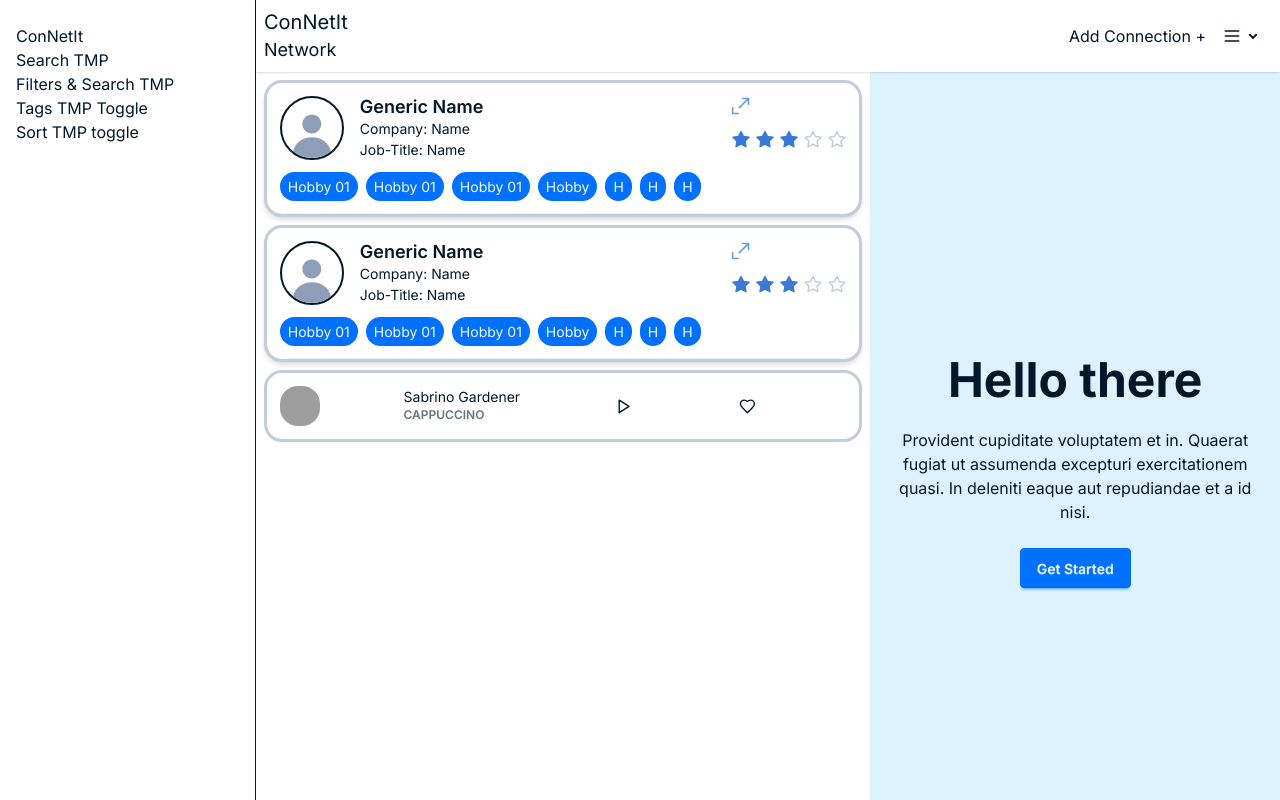
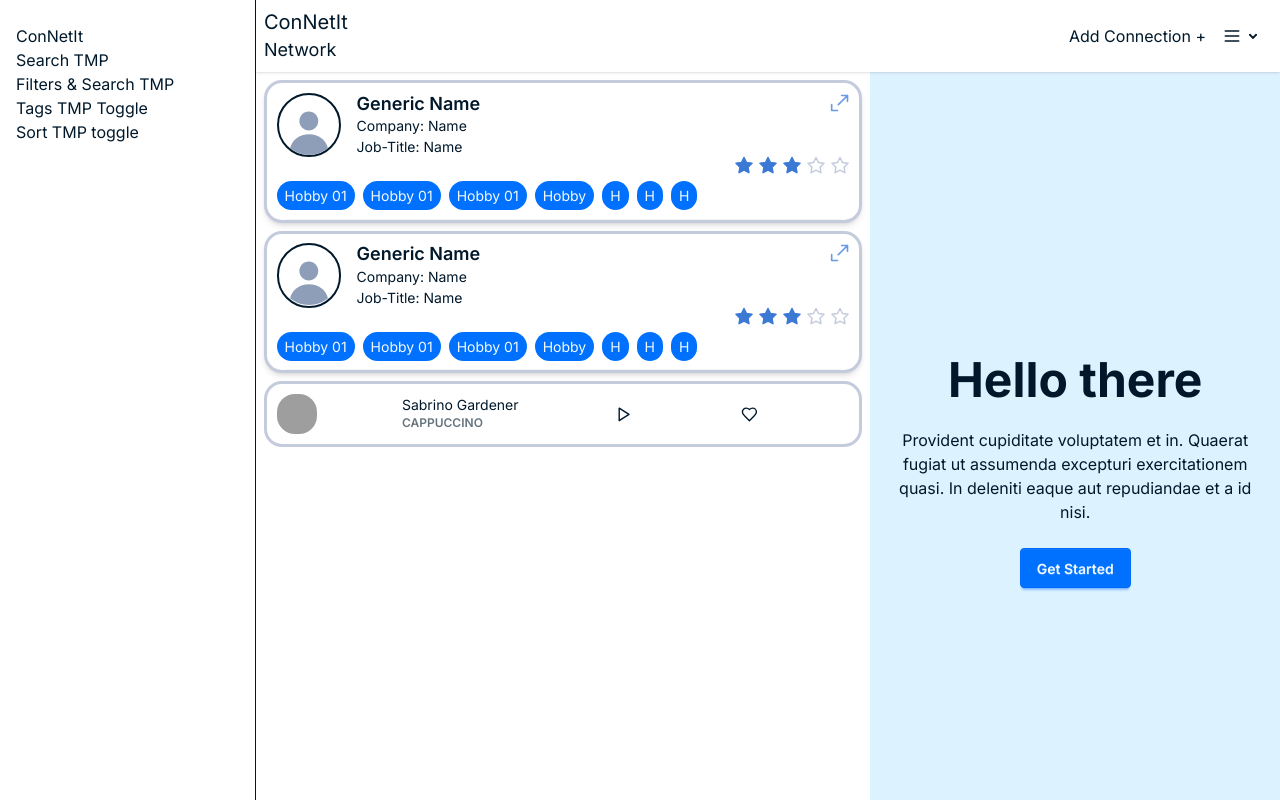
Before and after one commit to FabianoGLentini/ConNetIt, a Next.js app in the folder frontend/: page / in a window 1280 px wide. Built offline with nearby package versions, Linux system fonts and the light colour scheme; grey boxes are pictures that could not be loaded.

Commit message:
Adjust: connection card componnet content layout

```diff
--- a/frontend/app/components/Network/ConnectionCard.tsx
+++ b/frontend/app/components/Network/ConnectionCard.tsx
@@ -3,11 +3,13 @@ import { Avatar } from "./ConnectionCard/Avatar";
 // TODO add props var
 export default function ConnectionCard() {
   return (
+    // TODO add hoever effect but maybe on ul instead?
     <div className="list-row  shadow-md">
       <div className="flex flex-col">
-        {/* top row ─────────────────────────────────────────────── */}
-        <div className="flex justify-between">
-          <div className="flex flex-row gap-4 ">
+        {/* Main row ─────────────────────────────────────────────── */}
+        <div className="flex justify-between h-fill w-full">
+          {/* Left col */}
+          <div className="flex flex-row gap-4 mb-6">
             <Avatar />
             <ul>
               <h3 className="font-semibold text-lg leading-tight">
@@ -21,11 +23,11 @@ export default function ConnectionCard() {
               </li>
             </ul>
           </div>
-          {/* external-link icon */}
-          <div>
+          {/* Right col  */}
+          <div className="flex flex-col gap h-full justify-between">
             <button
               aria-label="Open profile"
-              className="text-[#6A9BE4] hover:text-[#3C79D5]"
+              className="text-[#6A9BE4] hover:text-[#3C79D5] w-fit h-fit place-self-end"
             >
               <svg
                 xmlns="http://www.w3.org/2000/svg"
@@ -43,7 +45,8 @@ export default function ConnectionCard() {
               </svg>
             </button>
             {/* rating row ──────────────────────────────────────────── */}
-            <div className="mt-2 flex gap-1">
+            {/* TODO rework rating system this is tmp visual */}
+            <div className=" flex gap-1 w-fit h-fit mb-1.5">
               {[1, 2, 3, 4, 5].map((n) => (
                 <Star key={n} filled={n <= 3} />
               ))}
@@ -52,7 +55,7 @@ export default function ConnectionCard() {
         </div>
         {/* tags row ───────────────────────────────────────────── */}
         <div className="relative max-w-full overflow-hidden">
-          <div className="mt-3 overflow-hidden whitespace-nowrap flex gap-2 w-full">
+          <div className="overflow-hidden whitespace-nowrap flex gap-2 w-full">
             {["Hobby 01", "Hobby 01", "Hobby 01", "Hobby", "H", "H", "H"].map(
               (tag) => (
                 <span
@@ -64,6 +67,8 @@ export default function ConnectionCard() {
               )
             )}
           </div>
+          {/* TODO refine fade out tag fx */}
+          {/* tags fade out fx */}
           <div className="absolute right-0 top-0 h-full w-8 bg-gradient-to-l from-white to-transparent pointer-events-none" />
         </div>
       </div>
--- a/frontend/app/globals.css
+++ b/frontend/app/globals.css
@@ -59,7 +59,7 @@
     font-size: 0.875rem /* 14px */;
     gap: 8px;
     :where(.list-row) {
-        --list-grid-cols: minmax(0, auto) 1fr;
+        --list-grid-cols: minmax(0, auto) 1fr; /*  TODO REMOVE ONCE DONE Unused forlist-row*/
         background-color: var(--color-base-100);
         position: relative;
         display: grid;
@@ -67,7 +67,7 @@
         gap: calc(0.1rem /* 3px */ * 3) /* 1rem = 16px */;
         border-radius: var(--radius-box) var(--radius-box);
         border: solid var(--color-base-300);
-        padding: calc(0.2rem /* 2px */ * 4) /* 1rem = 16px */;
+        padding: calc(0.2rem /* 2px */ * 3) /* 1rem = 16px */;
         word-break: break-word;
         grid-template-columns: auto;
         &:has(.list-col-grow:nth-child(1)) {
```
